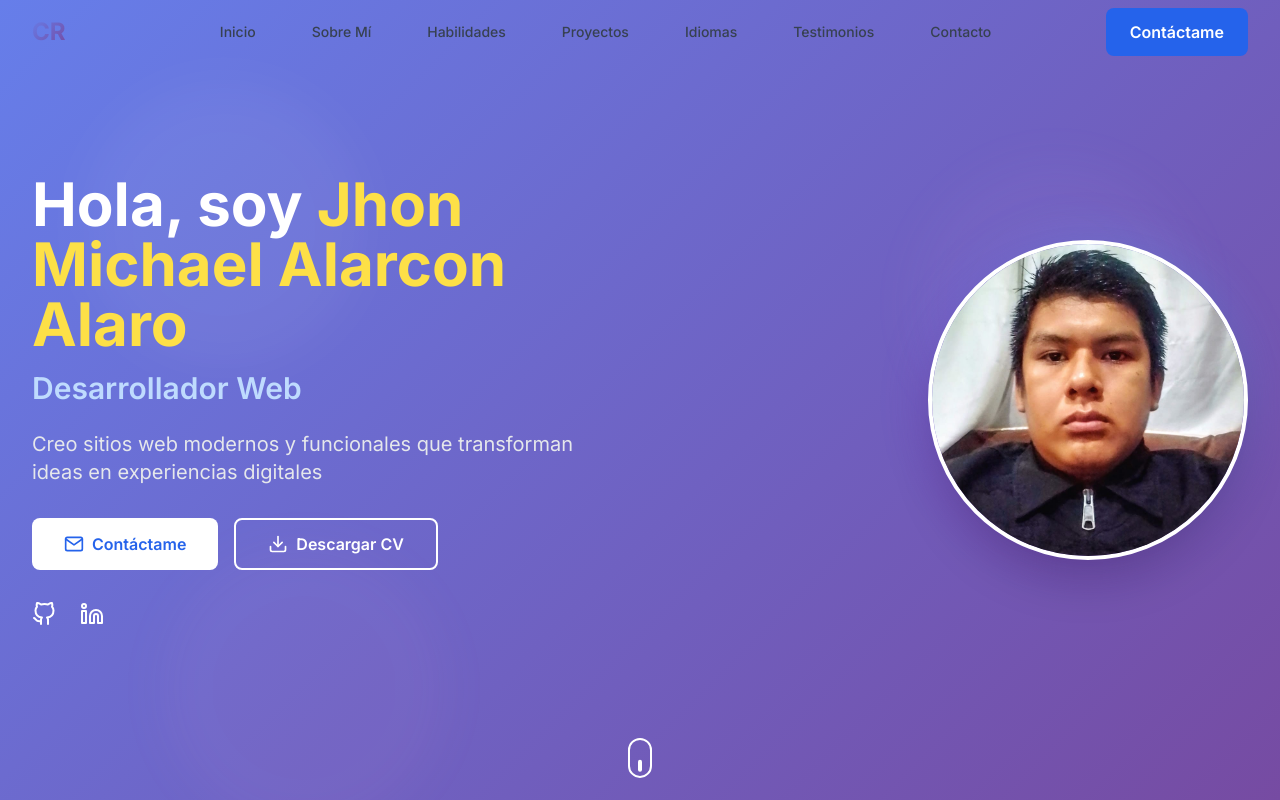
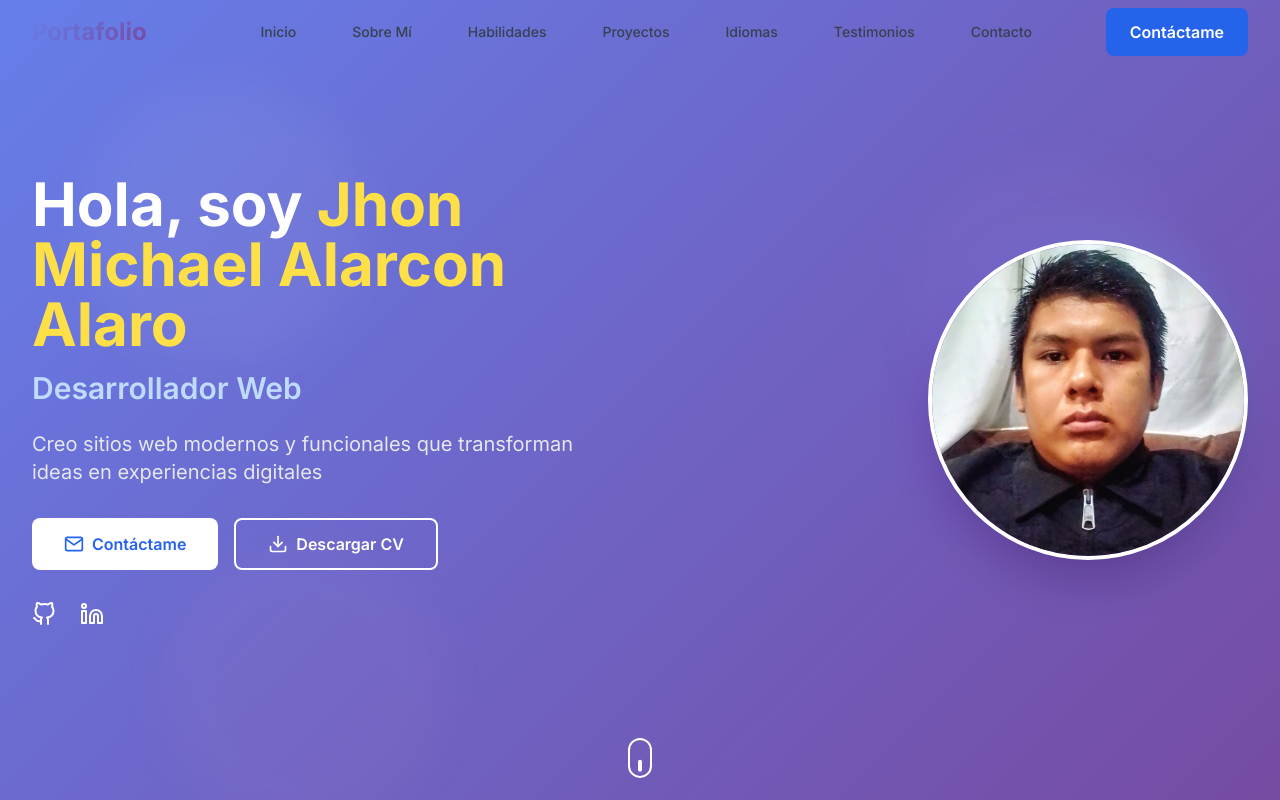
Before and after one commit to JhonAlarcon26/Portafolio, a React (Vite) app: page / in a window 1280 px wide. Shown: the top 800 px of the page. Built offline with nearby package versions, Linux system fonts and the light colour scheme.

Commit message:
actualizacion de codigo

```diff
--- a/src/components/Navbar.jsx
+++ b/src/components/Navbar.jsx
@@ -56,7 +56,7 @@ const Navbar = () => {
               className="text-2xl font-bold text-gradient cursor-pointer"
               onClick={() => scrollToSection('#home')}
             >
-              CR
+              Portafolio
             </a>
           </motion.div>
 
--- a/src/components/Projects.jsx
+++ b/src/components/Projects.jsx
@@ -75,7 +75,7 @@ const Projects = () => {
               {/* Project Image */}
               <div className="relative overflow-hidden">
                 <img
-                  src={project.image}
+                  src={project.image.startsWith('http') ? project.image : `${import.meta.env.BASE_URL}${project.image.replace(import.meta.env.BASE_URL, '').replace(/^\//, '')}`}
                   alt={project.title}
                   className="w-full h-48 object-cover transition-transform duration-300 group-hover:scale-110"
                 />
--- a/src/components/Testimonials.jsx
+++ b/src/components/Testimonials.jsx
@@ -47,7 +47,7 @@ const Testimonials = () => {
               <div className="flex items-center gap-4">
                 <div className="flex-shrink-0">
                   <img
-                    src={testimonial.avatar}
+                    src={testimonial.avatar.startsWith('http') ? testimonial.avatar : `${import.meta.env.BASE_URL}${testimonial.avatar.replace(import.meta.env.BASE_URL, '').replace(/^\//, '')}`}
                     alt={testimonial.name}
                     className="w-12 h-12 rounded-full object-cover border-2 border-blue-200"
                   />
```
Also changed, not shown: 3 other files (tests, documents, lock files or other folders).
